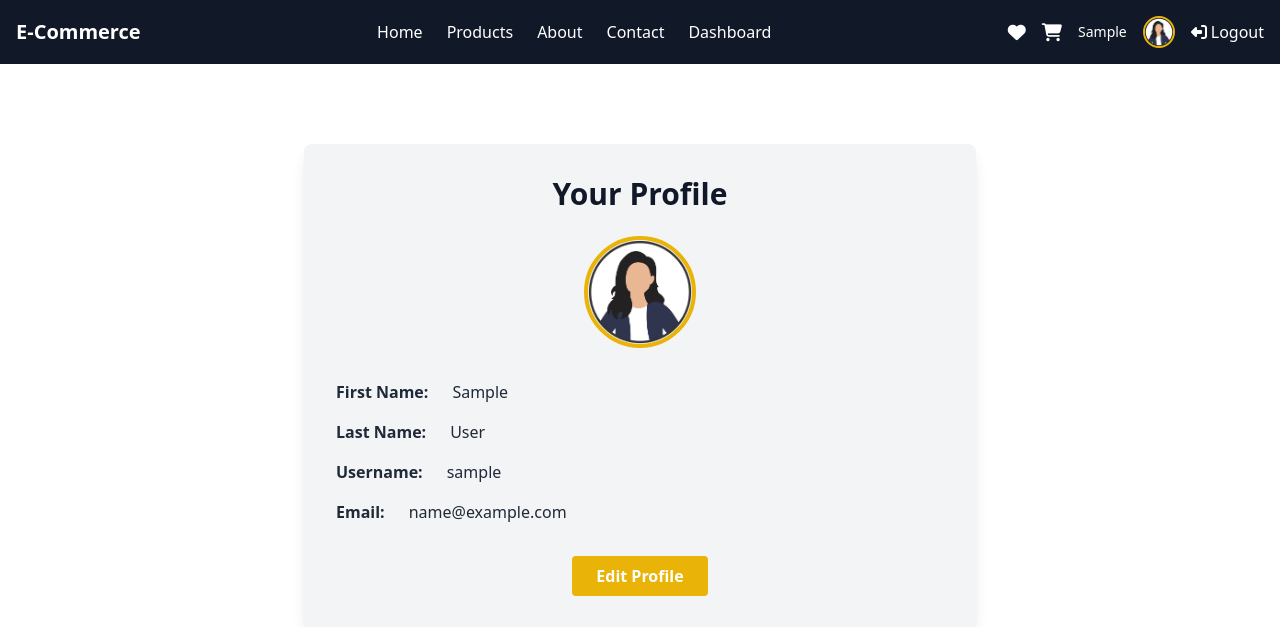
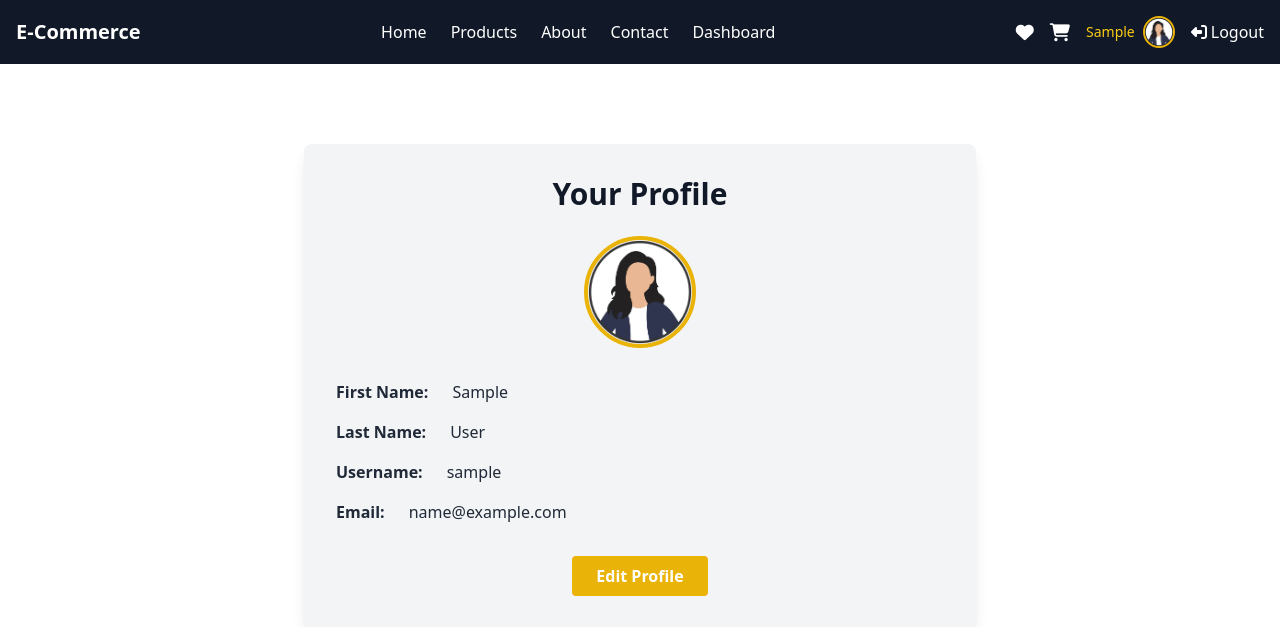
Before and after one commit to Naira98/e-commerce-django, a Django app: page /accounts/profile/ in a window 1280 px wide. Shown: the top 627 px of the page. Run offline with Django 5.2, Linux system fonts and the light colour scheme; the visitor is signed in with stand-in values (Sample User, id 1); some libraries are stand-ins or nearby versions.

Commit message:
make profile in navbar active

```diff
--- a/accounts/views.py
+++ b/accounts/views.py
@@ -23,7 +23,7 @@ class UpdateProfile(UpdateView):
     model = CustomUser
     template_name = "registration/edit_profile.html"
     form_class = UserEditForm
-    success_url = "/profile"
+    success_url = "/accounts/profile"
 
     def get_object(self, queryset=None):
         return self.request.user
--- a/templates/components/navbar.html
+++ b/templates/components/navbar.html
@@ -27,15 +27,15 @@
         </a>
 
         <!-- Cart Icon -->
-        <a class="text-white hover:text-yellow-400 text-lg">
+        <a class="text-white hover:text-yellow-400 text-lg pointer-cursor">
           <i class="fa-solid fa-cart-shopping"></i>
         </a>
 
-        <!-- Username -->
-        <span class="text-sm text-white">{{ request.user.first_name }}</span>
+        <a href="{% url 'profile' %}" class="hover:opacity-90 flex items-center gap-2">
+          <!-- Username -->
+          <span class="text-sm text-white {% if active == 'profile' %} text-yellow-400 {% endif %}">{{ request.user.first_name }}</span>
 
         <!-- Avatar -->
-        <a href="{% url 'profile' %}" class="hover:opacity-90">
           {% if request.user.profile_picture %}
             <img src="{{ request.user.profile_picture.url }}" alt="avatar" class="w-8 h-8 rounded-full object-cover border-2 border-yellow-500" />
           {% else %}
@@ -90,19 +90,22 @@
       </a>
 
       <!-- Cart -->
-      <a href="#" class="block hover:text-yellow-400">
+      <a href="#" class="block hover:text-yellow-400 pointer-cursor">
         <i class="fa-solid fa-cart-shopping mr-1"></i> Cart
       </a>
 
       <!-- Profile -->
       <div class="flex items-center gap-2 mt-2">
-        {% if request.user.profile_picture %}
+        <a href="{% url 'profile' %}" class="hover:opacity-90 flex items-center gap-2">
+
+          {% if request.user.profile_picture %}
           <img src="{{ request.user.profile_picture.url }}" alt="avatar" class="w-8 h-8 rounded-full border-2 border-yellow-500 object-cover" />
-        {% else %}
+          {% else %}
           <img src="{% static 'images/accounts/default_avatar.webp' %}" alt="default" class="w-8 h-8 rounded-full border-2 border-yellow-500 object-cover" />
-        {% endif %}
-        <span class="text-sm">{{ request.user.first_name }}</span>
-      </div>
+          {% endif %}
+          <span class="text-sm {% if active == 'profile' %} text-yellow-400 {% endif %}">{{ request.user.first_name }}</span>
+        </a>
+        </div>
 
       <!-- Logout -->
       <form method="post" action="{% url 'logout' %}">
--- a/templates/registration/edit_profile.html
+++ b/templates/registration/edit_profile.html
@@ -2,7 +2,7 @@
 {% block title %}Edit Profile{% endblock %}
 
 {% block body %}
-{% include 'components/navbar.html' %}
+{% include 'components/navbar.html' with active='profile' %}
 
 <div class="max-w-2xl mx-auto mt-20 p-8 bg-gray-100 rounded-lg shadow-lg">
   <h2 class="text-3xl font-bold mb-8 text-center text-gray-900">Edit Profile</h2>
--- a/templates/registration/profile.html
+++ b/templates/registration/profile.html
@@ -2,7 +2,7 @@
 {% block title %}Profile{% endblock %}
 
 {% block body %}
-{% include 'components/navbar.html' %}
+{% include 'components/navbar.html' with active='profile' %}
 {% load static %}
 
 <div class="max-w-2xl mx-auto mt-20 p-8 bg-gray-100 rounded-lg shadow-lg">
```
